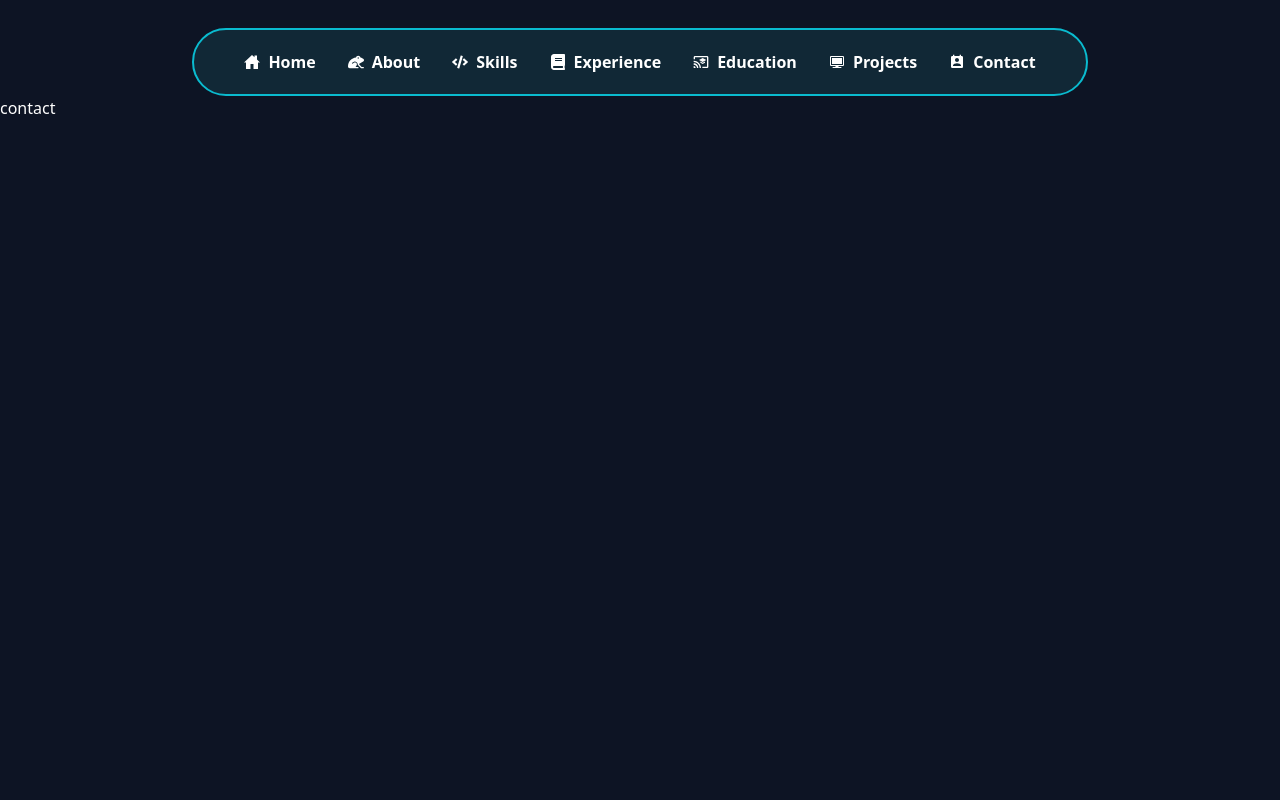
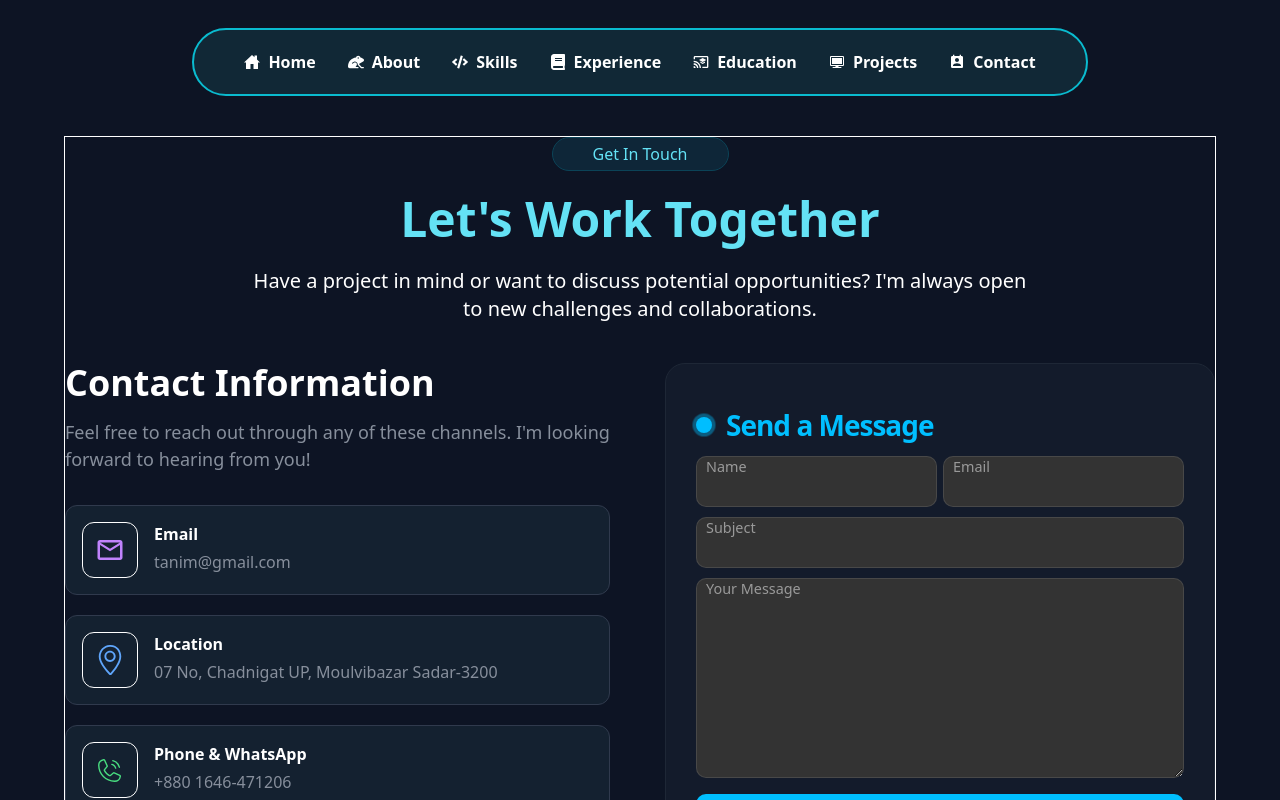
Before and after one commit to tanim246/Tanim-Portfolio-React.Js, a React (Vite) app: page /contact in a window 1280 px wide. Shown: the top 800 px of the page. Built offline with nearby package versions, Linux system fonts and the light colour scheme.

Commit message:
contact add

```diff
--- a/src/App.jsx
+++ b/src/App.jsx
@@ -2,7 +2,7 @@ import { FaFacebook, FaGithub, FaLinkedin, FaTwitter } from "react-icons/fa";
 import { FaSquareInstagram } from "react-icons/fa6";
 import { PiReadCvLogo } from "react-icons/pi";
 import Button from "./buttons/HeroBtn";
-import DeveloperProfile from "./buttons/MyCode";
+// import  heroImg from "../public/Images/heroInfo.png"
 
 const App = () => {
   return (
@@ -43,7 +43,10 @@ const App = () => {
             </span>
           </div>
         </div>
-        <div></div>
+        <div className="">
+
+
+        </div>
       </div>
     </div>
   );
--- /dev/null
+++ b/src/components/Contact.jsx
@@ -0,0 +1,89 @@
+import React from "react";
+import Form from "./contact/ContactFrom";
+import { MdOutlineMailOutline } from "react-icons/md";
+import { SlLocationPin } from "react-icons/sl";
+import { PiPhoneCallLight } from "react-icons/pi";
+import { FaRegClock } from "react-icons/fa";
+
+const Contact = () => {
+  return (
+    <div className="max-w-6xl border pb-8 text-white mx-auto ">
+      <div className="flex flex-col items-center gap-6 ">
+        <p className="rounded-full border py-1 px-10 text-center border-[#0b4357] bg-[#0e2638] text-[#64e2f5]">
+          <span></span>
+          <span> Get In Touch</span>
+        </p>
+        <h1 className="text-5xl font-bold text-[#64e2f5]">
+          Let's Work Together
+        </h1>
+        <p className="text-md px-6 sm:px-0 sm:text-xl text-center">
+          Have a project in mind or want to discuss potential opportunities? I'm
+          always open <br className="hidden sm:block" /> to new challenges and
+          collaborations.
+        </p>
+      </div>
+      {/* contact start */}
+      <div className="mt-10 flex flex-col sm:flex-row justify-between items-start">
+        <div>
+          <div className="space-y-4 mb-8">
+            <h1 className="text-4xl font-semibold">Contact Information</h1>
+            <p className="text-[#878f9c] text-[18px]">
+              Feel free to reach out through any of these channels. I'm looking{" "}
+              <br /> forward to hearing from you!
+            </p>
+          </div>
+          {/* info */}
+          <div className="space-y-5 px-6 sm:px-0">
+            {/* Email */}
+            <div className="text-white border border-[#303a4d] p-4 rounded-xl flex gap-4 bg-[#142130]">
+              <span className="text-[#c083fc] border border-white rounded-xl text-3xl  p-3">
+                <MdOutlineMailOutline />
+              </span>
+              <p className="flex flex-col space-y-1">
+                <span className="font-semibold">Email</span>
+                <span className="text-[#878f9c]">tanim@gmail.com</span>
+              </p>
+            </div>
+            {/* Location */}
+            <div className="text-white border border-[#303a4d] p-4 rounded-xl flex gap-4 bg-[#142130]">
+              <span className="text-[#5fa5fa] border border-white rounded-xl text-3xl  p-3">
+                <SlLocationPin />
+              </span>
+              <p className="flex flex-col space-y-1">
+                <span className="font-semibold">Location</span>
+                <span className="text-[#878f9c]">
+                  07 No, Chadnigat UP, Moulvibazar Sadar-3200
+                </span>
+              </p>
+            </div>
+            {/* phone & whatsapp */}
+            <div className="text-white border border-[#303a4d] p-4 rounded-xl flex gap-4 bg-[#142130]">
+              <span className="text-[#49de80] border border-white rounded-xl text-3xl  p-3">
+                <PiPhoneCallLight />
+              </span>
+              <p className="flex flex-col space-y-1">
+                <span className="font-semibold">Phone & WhatsApp</span>
+                <span className="text-[#878f9c]">+880 1646-471206</span>
+              </p>
+            </div>
+            {/* Response Time */}
+            <div className="text-white border border-[#303a4d] p-4 rounded-xl flex gap-4 bg-[#142130]">
+              <span className="text-[#f7bc25] border border-white rounded-xl text-3xl  p-3">
+                <FaRegClock />
+              </span>
+              <p className="flex flex-col space-y-1">
+                <span className="font-semibold">Response Time</span>
+                <span className="text-[#878f9c]">
+                  Typically within 24 hours
+                </span>
+              </p>
+            </div>
+          </div>
+        </div>
+        <div><Form /></div>
+      </div>
+    </div>
+  );
+};
+
+export default Contact;
--- a/src/components/Navber.jsx
+++ b/src/components/Navber.jsx
@@ -1,4 +1,5 @@
 
+import { Link } from "react-router-dom";
 import { FaBook, FaCode, FaFrog } from "react-icons/fa";
 import { HiTv } from "react-icons/hi2";
 import { IoHomeSharp } from "react-icons/io5";
@@ -8,41 +9,41 @@ import { MdCastForEducation, MdPermContactCalendar } from "react-icons/md";
 const Navber = () => {
   return (
     <div className="p-6 sm:p-0">
-      <nav className="flex justify-center border-2 border-[#0abbcf]  p-5 sm:max-w-4xl sm:mx-auto mt-2 sm:mt-7 rounded-full  bg-[#112836]">
+      <nav className="flex justify-center border-2 border-[#0abbcf] mb-10  p-5 sm:max-w-4xl sm:mx-auto mt-2 sm:mt-7 rounded-full  bg-[#112836]">
         <ul className="flex gap-8 text-white">
-          <li className="flex items-center gap-2 cursor-pointer  font-semibold">
+          <Link to="/home" className="flex items-center gap-2 cursor-pointer  font-semibold">
             <IoHomeSharp />
            <span className="hidden sm:block"> Home</span>
-          </li>
-          <li className="flex items-center gap-2 cursor-pointer font-semibold">
+          </Link>
+          <Link to="/about" className="flex items-center gap-2 cursor-pointer font-semibold">
             <FaFrog />
           <span className="hidden sm:block">  About</span>
-          </li>
-          <li className="flex items-center gap-2 cursor-pointer font-semibold">
+          </Link>
+          <Link to="/skills" className="flex items-center gap-2 cursor-pointer font-semibold">
             {" "}
             <FaCode />
            <span className="hidden sm:block"> Skills</span>
-          </li>
-          <li className="flex items-center gap-2 cursor-pointer font-semibold">
+          </Link>
+          <Link to="/experience" className="flex items-center gap-2 cursor-pointer font-semibold">
             <FaBook />
            <span className="hidden sm:block"> Experience</span>
-          </li>
-          <li className="flex items-center gap-2 cursor-pointer font-semibold">
+          </Link>
+          <Link to="/education" className="flex items-center gap-2 cursor-pointer font-semibold">
             {" "}
             <MdCastForEducation />
           <span className="hidden sm:block">  Education</span>
-          </li>
-          <li className="flex items-center gap-2 cursor-pointer font-semibold">
+          </Link>
+          <Link to="/projects" className="flex items-center gap-2 cursor-pointer font-semibold">
             {" "}
            <HiTv />
 
            <span className="hidden sm:block"> Projects</span>
-          </li>
-          <li className="flex items-center gap-2 cursor-pointer font-semibold">
+          </Link>
+          <Link to="/contact" className="flex items-center gap-2 cursor-pointer font-semibold">
             {" "}
             <MdPermContactCalendar />
           <span className="hidden sm:block">  Contact</span>
-          </li>
+          </Link>
         </ul>
       </nav>
     </div>
--- /dev/null
+++ b/src/components/contact/ContactFrom.jsx
@@ -0,0 +1,181 @@
+import React from "react";
+import styled from "styled-components";
+
+const Form = () => {
+  return (
+    <StyledWrapper>
+      <form className="form w-[550px]">
+        <p className="title">Send a Message </p>
+
+        <div className=" flex justify-between">
+          <label className=" w-full">
+            <input className="input " type="text" placeholder required />
+            <span>Name</span>
+          </label>
+          <label className="w-full">
+            <input className="input " type="email" placeholder required />
+            <span>Email</span>
+          </label>
+        </div>
+        <label>
+          <input className="input  " type="text" placeholder required />
+          <span>Subject</span>
+        </label>
+        <label>
+          <textarea
+            className="input h-[200px] message-textarea"
+            placeholder required
+          ></textarea>
+          <span>Your Message</span>
+        </label>
+
+        <button className="submit">Send Message</button>
+      </form>
+       <p className="border text-xs text-center text-[#878f9c] bg-[#141d30] mt-4 border-[#303a4d] rounded-xl  p-5">
+          Your information is secure and will only be used to respond to your inquiry
+        </p>
+    </StyledWrapper>
+  );
+};
+
+const StyledWrapper = styled.div`
+  .form {
+    display: flex;
+    flex-direction: column;
+    gap: 10px;
+
+    padding: 40px 30px;
+    border-radius: 20px;
+    position: relative;
+    background-color: #131b2b;
+    color: #fff;
+    border: 1px solid #1e2736;
+  }
+
+  .title {
+    font-size: 28px;
+    font-weight: 600;
+    letter-spacing: -1px;
+    position: relative;
+    display: flex;
+    align-items: center;
+    padding-left: 30px;
+    color: #00bfff;
+  }
+
+  .title::before {
+    width: 18px;
+    height: 18px;
+  }
+
+  .title::after {
+    width: 18px;
+    height: 18px;
+    animation: pulse 1s linear infinite;
+  }
+
+  .title::before,
+  .title::after {
+    position: absolute;
+    content: "";
+    height: 16px;
+    width: 16px;
+    border-radius: 50%;
+    left: 0px;
+    background-color: #00bfff;
+  }
+
+  .message,
+  .signin {
+    font-size: 14.5px;
+    color: rgba(255, 255, 255, 0.7);
+  }
+
+  .signin {
+    text-align: center;
+  }
+
+  .signin a:hover {
+    text-decoration: underline royalblue;
+  }
+
+  .signin a {
+    color: #00bfff;
+  }
+
+  .flex {
+    display: flex;
+    width: 100%;
+    gap: 6px;
+  }
+
+  .form label {
+    position: relative;
+  }
+
+  .form label .input {
+    background-color: #333;
+    color: #fff;
+    width: 100%;
+    padding: 20px 05px 05px 10px;
+    outline: 0;
+    border: 1px solid rgba(105, 105, 105, 0.397);
+    border-radius: 10px;
+  }
+
+  .form label .input + span {
+    color: rgba(255, 255, 255, 0.5);
+    position: absolute;
+    left: 10px;
+    top: 0px;
+    font-size: 0.9em;
+    cursor: text;
+    transition: 0.3s ease;
+  }
+
+  .form label .input:placeholder-shown + span {
+    top: 12.5px;
+    font-size: 0.9em;
+  }
+
+  .form label .input:focus + span,
+  .form label .input:valid + span {
+    color: #00bfff;
+    top: 0px;
+    font-size: 0.7em;
+    font-weight: 600;
+  }
+
+  .input {
+    font-size: medium;
+  }
+
+  .submit {
+    border: none;
+    outline: none;
+    padding: 10px;
+    border-radius: 10px;
+    color: #fff;
+    font-size: 16px;
+    transform: 0.3s ease;
+    background-color: #00bfff;
+  }
+
+  .submit:hover {
+    background-color: #00bfff96;
+  }
+
+  @keyframes pulse {
+    from {
+      transform: scale(0.9);
+      opacity: 1;
+    }
+
+    to {
+      transform: scale(1.8);
+      opacity: 0;
+    }
+  }
+`;
+
+export default Form;
```
Also changed, not shown: src/routes/Router.jsx (+19 -9 lines), src/script.js (added, +19 -0 lines), public/Images/heroInfo.png (added).
